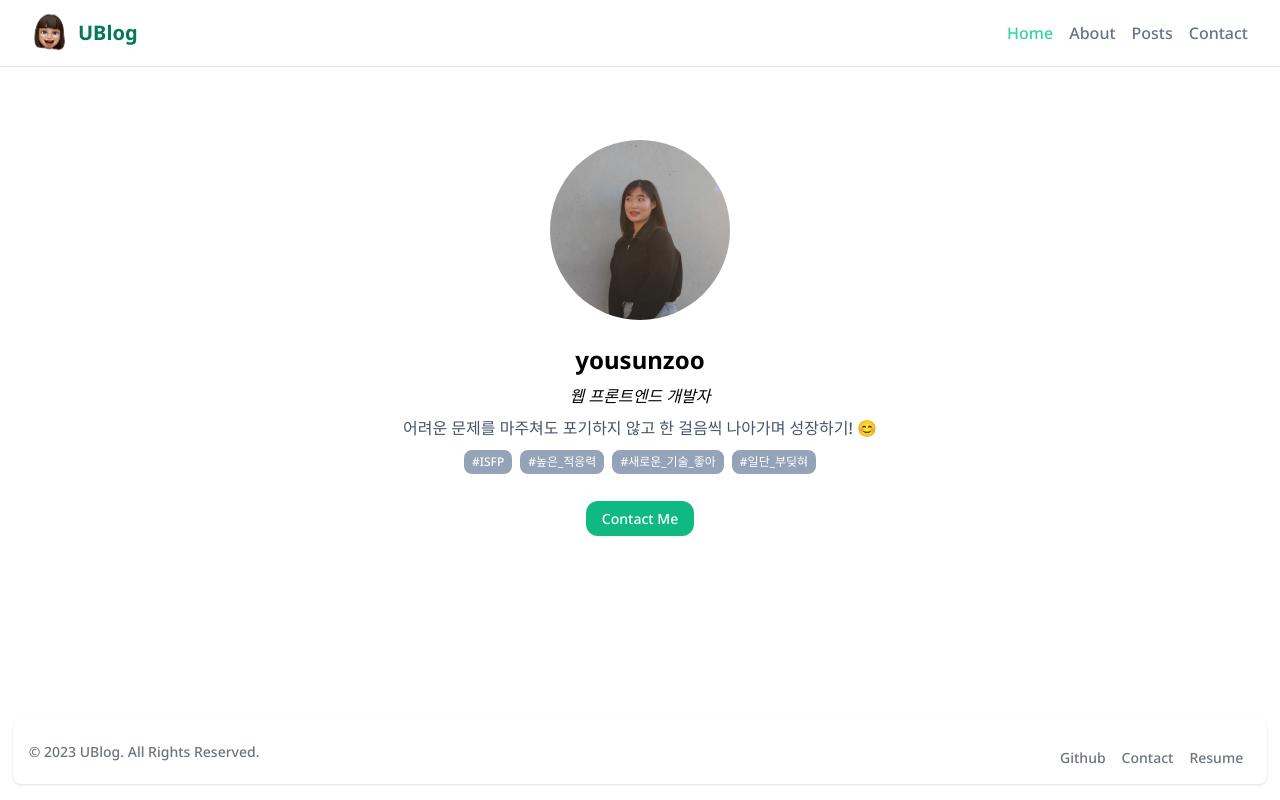
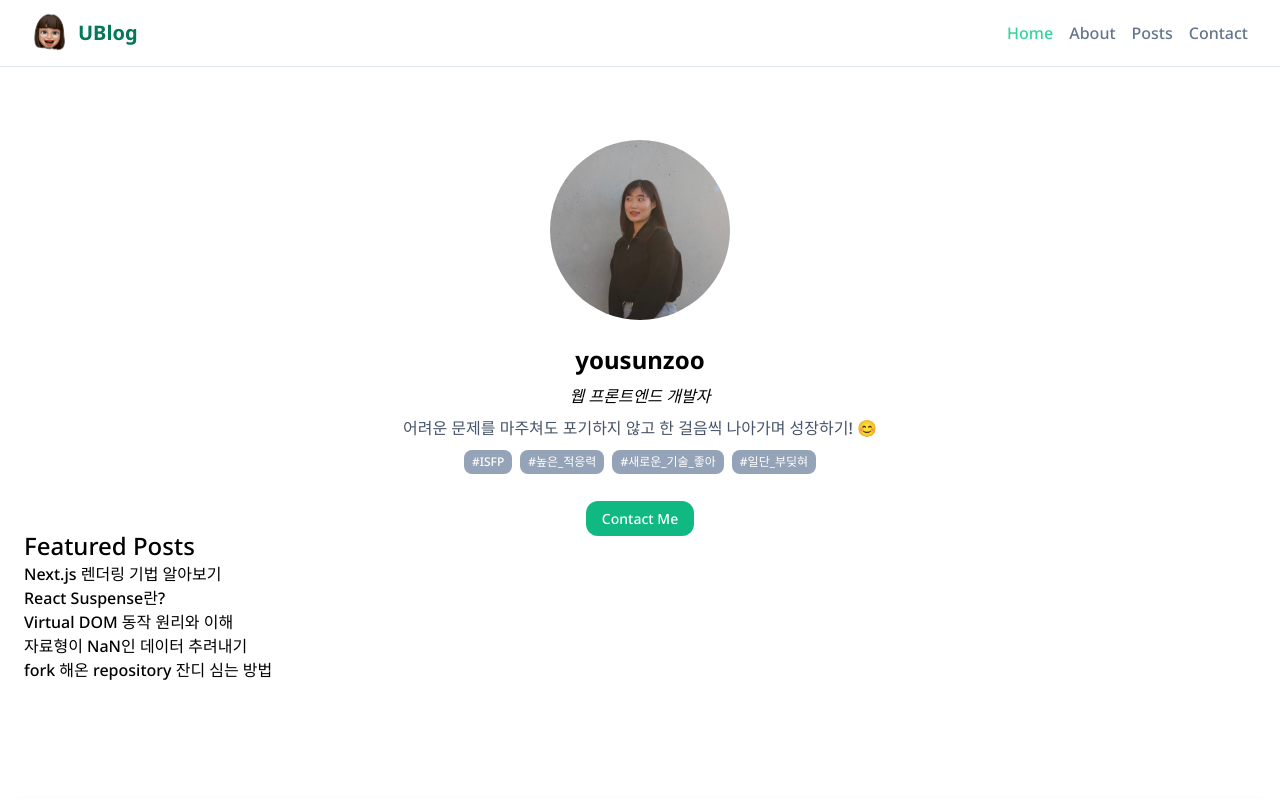
Before and after one commit to yousunzoo/UBlog, a Next.js app: page / in a window 1280 px wide. Built offline with nearby package versions, Linux system fonts and the light colour scheme.

Commit message:
Feat: FeaturedPosts 컴포넌트 추가

```diff
--- a/src/app/page.tsx
+++ b/src/app/page.tsx
@@ -1,9 +1,11 @@
+import FeaturedPosts from '@/components/FeaturedPosts';
 import Profile from '@/components/Profile';
 
 export default function Home() {
 	return (
 		<>
 			<Profile />
+			<FeaturedPosts />
 		</>
 	);
 }
--- /dev/null
+++ b/src/components/FeaturedPosts.tsx
@@ -0,0 +1,17 @@
+import React from 'react';
+import PostsGrid from './PostsGrid';
+import { getAllPosts } from '@/service/posts';
+
+async function FeaturedPosts() {
+	const posts = await getAllPosts();
+
+	// 2. 모든 포스트 데이터 보여주기
+	return (
+		<section>
+			<h2 className='text-2xl'>Featured Posts</h2>
+			<PostsGrid posts={posts} />
+		</section>
+	);
+}
+
+export default FeaturedPosts;
--- /dev/null
+++ b/src/components/PostsGrid.tsx
@@ -0,0 +1,15 @@
+import { Post } from '@/service/posts';
+import React from 'react';
+
+type Props = { posts: Post[] };
+function PostsGrid({ posts }: Props) {
+	return (
+		<ul>
+			{posts.map((post) => (
+				<li key={post.path}>{post.title}</li>
+			))}
+		</ul>
+	);
+}
+
+export default PostsGrid;
```
